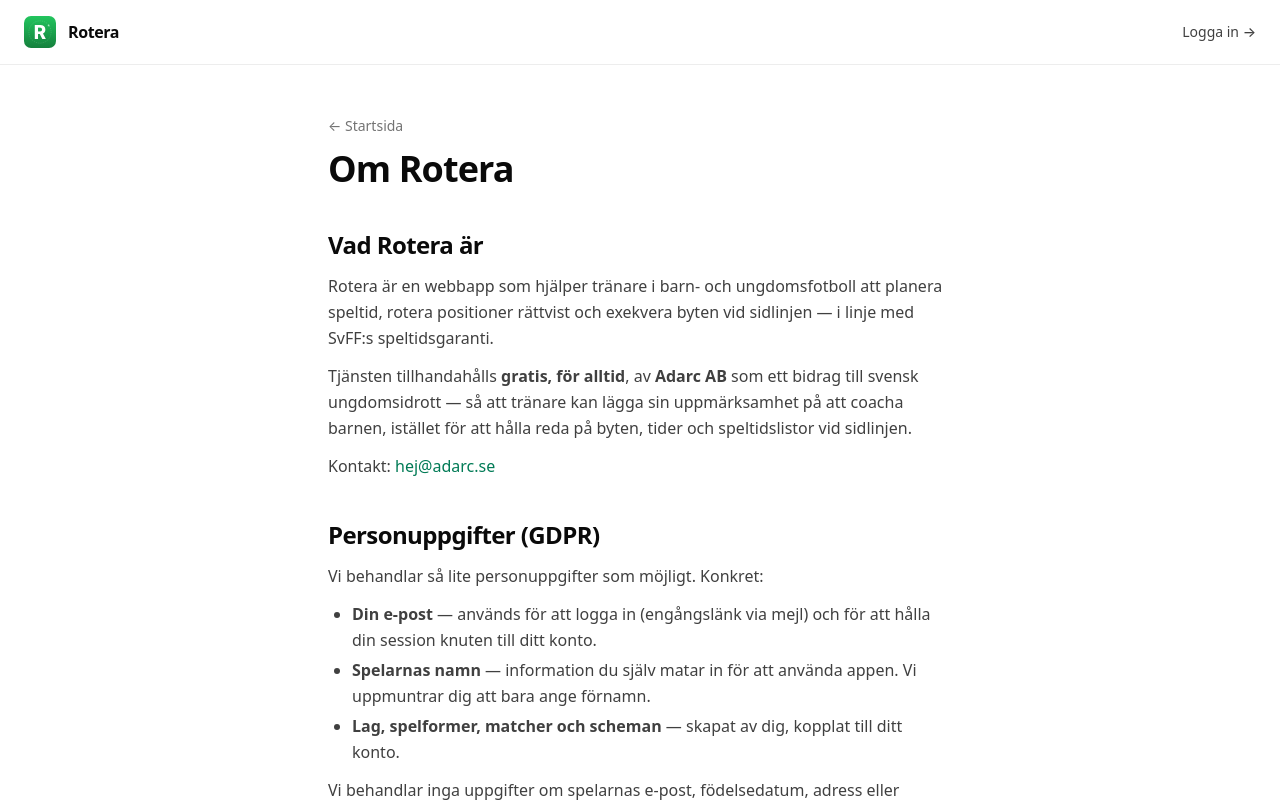
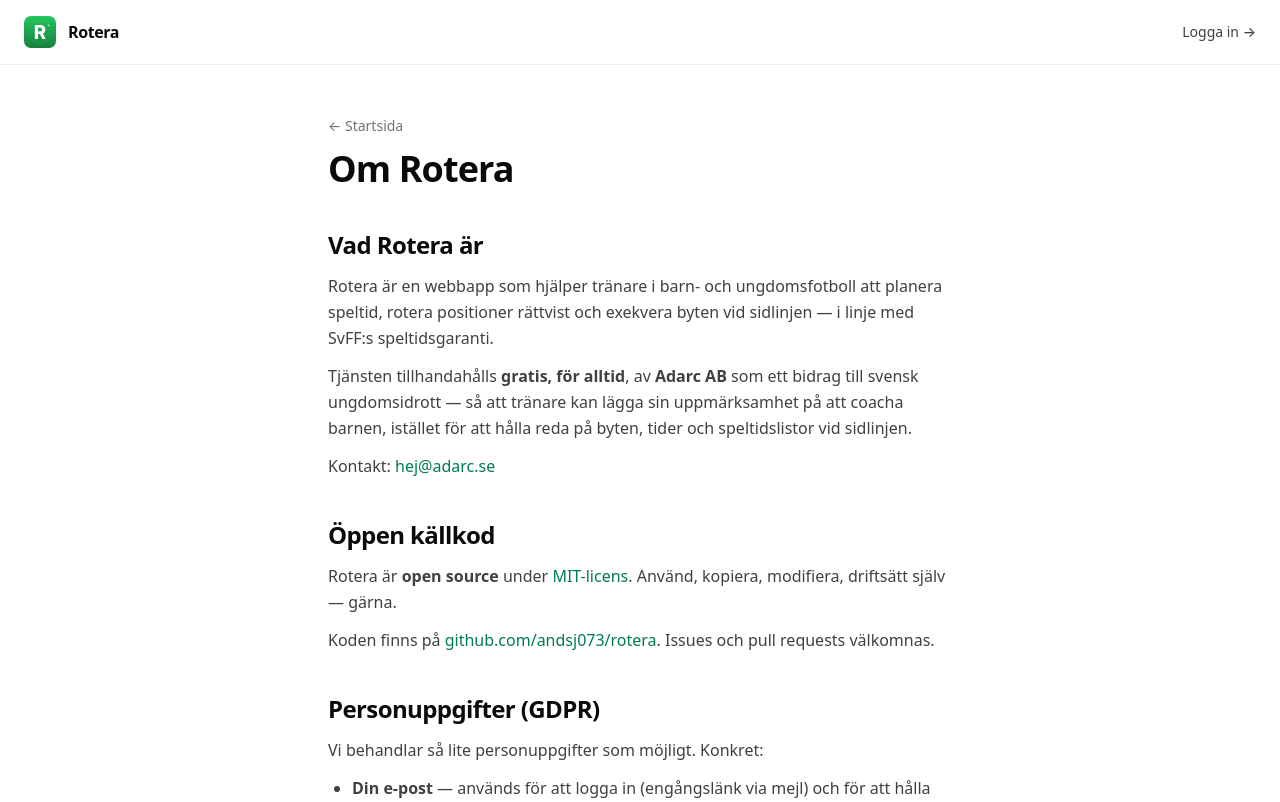
Before and after one commit to AdarcAB/rotera, a Next.js app: page /om in a window 1280 px wide. Shown: the top 802 px of the page. Built offline with nearby package versions, Linux system fonts and the light colour scheme; no server answers.

Commit message:
CI/CD + open-source-hygien: GH Actions, issue/PR-templates, CONTRIBUTING, /om länk till repo

```diff
--- a/app/om/page.tsx
+++ b/app/om/page.tsx
@@ -54,6 +54,34 @@
             >
               hej@adarc.se
             </a>
+          </p>
+        </Section>
+
+        <Section title="Öppen källkod">
+          <p>
+            Rotera är{" "}
+            <strong>open source</strong> under{" "}
+            <a
+              className="text-emerald-700 hover:underline"
+              href="https://opensource.org/license/mit"
+              target="_blank"
+              rel="noreferrer"
+            >
+              MIT-licens
+            </a>
+            . Använd, kopiera, modifiera, driftsätt själv — gärna.
+          </p>
+          <p>
+            Koden finns på{" "}
+            <a
+              className="text-emerald-700 hover:underline"
+              href="https://github.com/andsj073/rotera"
+              target="_blank"
+              rel="noreferrer"
+            >
+              github.com/andsj073/rotera
+            </a>
+            . Issues och pull requests välkomnas.
           </p>
         </Section>
 
```
Also changed, not shown: 1 other file (tests, documents, lock files or other folders).
